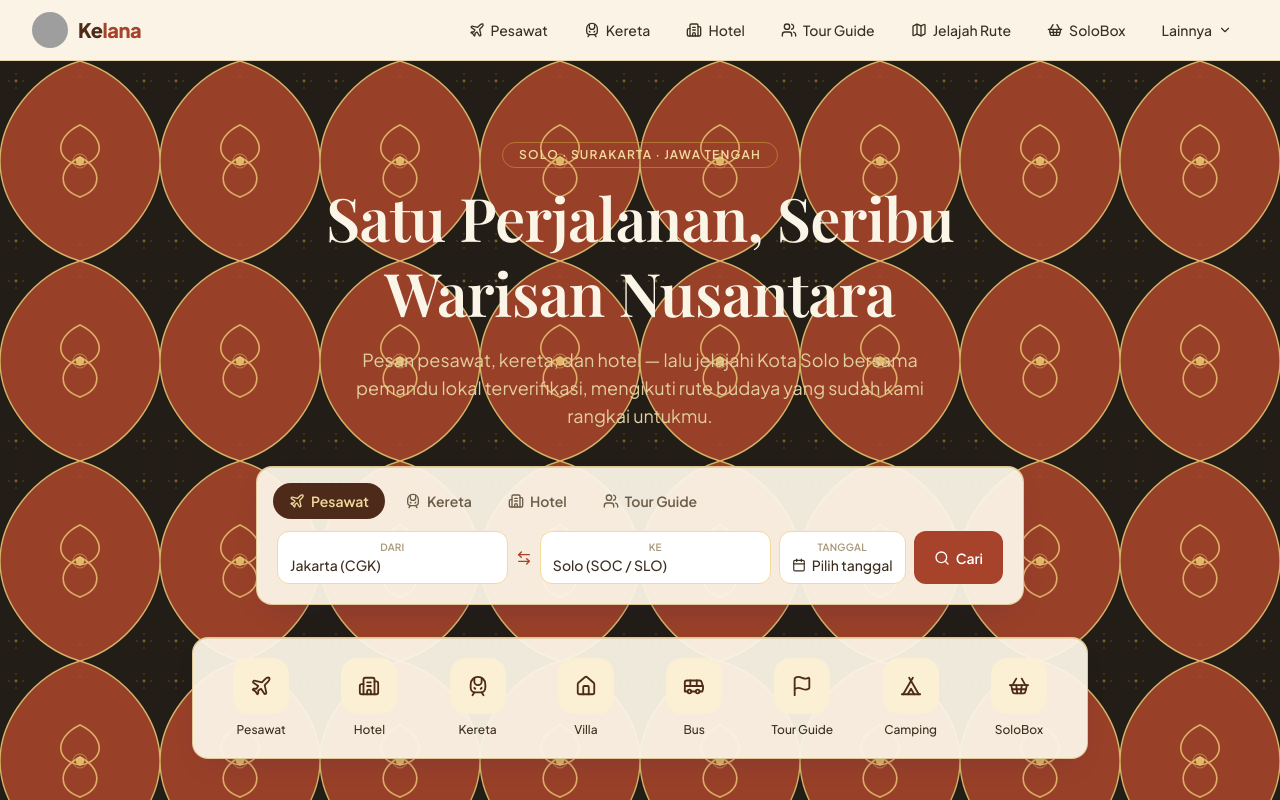
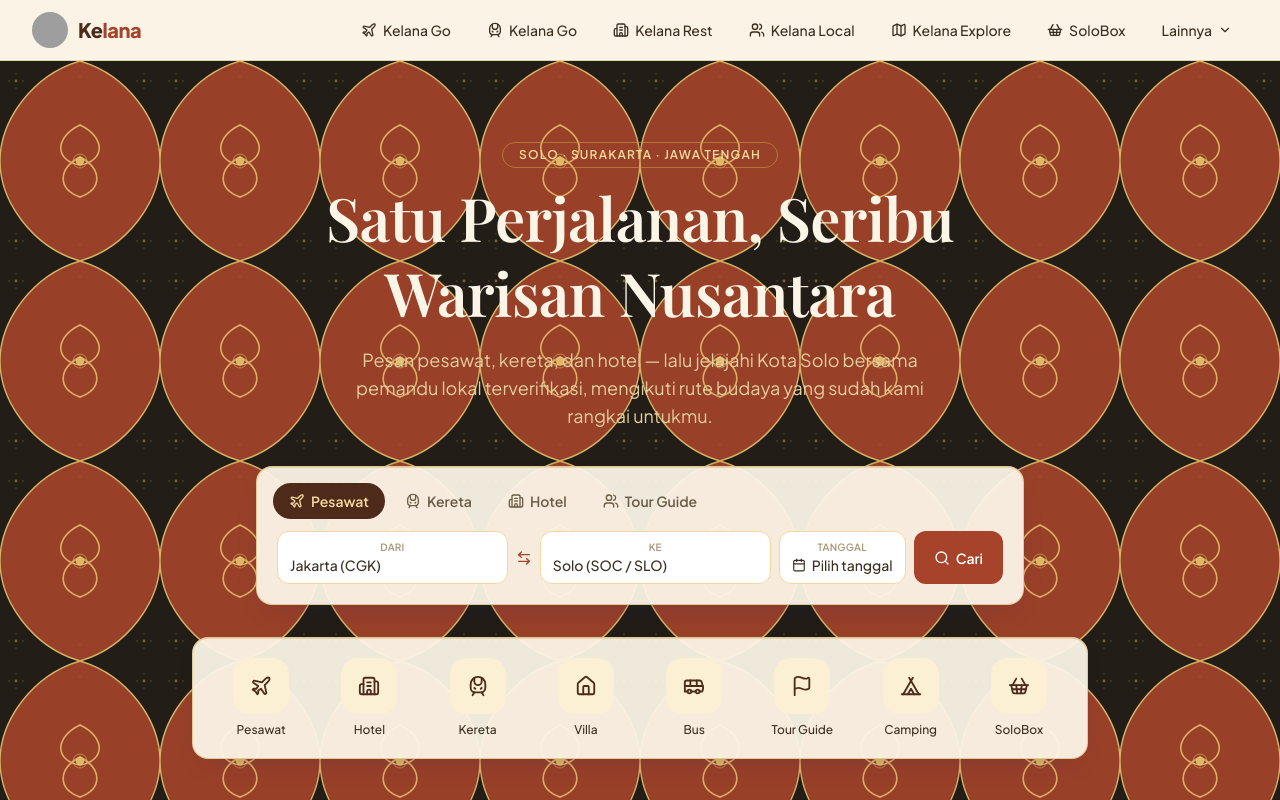
Before and after one commit to Mi24-ai/Kelana, a React (Vite) app: page / in a window 1280 px wide. Shown: the top 800 px of the page. Built offline with nearby package versions, Linux system fonts and the light colour scheme; grey boxes are pictures that could not be loaded; the HTML template or start-up script is replaced by a standard one; a web font is replaced by a local one.

Commit message:
Update Navbar.tsx

```diff
--- a/src/components/Navbar.tsx
+++ b/src/components/Navbar.tsx
@@ -3,18 +3,18 @@ import { useState } from "react";
 import type { PageKey } from "../types";
 
 const NAV_ITEMS: { key: PageKey; label: string; icon: React.ReactNode }[] = [
-  { key: "flights", label: "Pesawat", icon: <Plane size={16} /> },
-  { key: "trains", label: "Kereta", icon: <TrainFront size={16} /> },
-  { key: "hotels", label: "Hotel", icon: <Building2 size={16} /> },
-  { key: "guides", label: "Tour Guide", icon: <Users size={16} /> },
-  { key: "roadtrip", label: "Jelajah Rute", icon: <Map size={16} /> },
+  { key: "flights", label: "Kelana Go", icon: <Plane size={16} /> },
+  { key: "trains", label: "Kelana Go", icon: <TrainFront size={16} /> },
+  { key: "hotels", label: "Kelana Rest", icon: <Building2 size={16} /> },
+  { key: "guides", label: "Kelana Local", icon: <Users size={16} /> },
+  { key: "roadtrip", label: "Kelana Explore", icon: <Map size={16} /> },
   { key: "solobox", label: "SoloBox", icon: <ShoppingBasket size={16} /> },
 ];
 
 const MORE_ITEMS: { key: PageKey; label: string; icon: React.ReactNode }[] = [
-  { key: "villas", label: "Villa", icon: <Home size={16} /> },
-  { key: "buses", label: "Bus", icon: <Bus size={16} /> },
-  { key: "camping", label: "Camping", icon: <Tent size={16} /> },
+  { key: "villas", label: "Kelana Rest", icon: <Home size={16} /> },
+  { key: "buses", label: "Kelana Go", icon: <Bus size={16} /> },
+  { key: "camping", label: "Kelana Rest", icon: <Tent size={16} /> },
 ];
 
 export default function Navbar({
```
